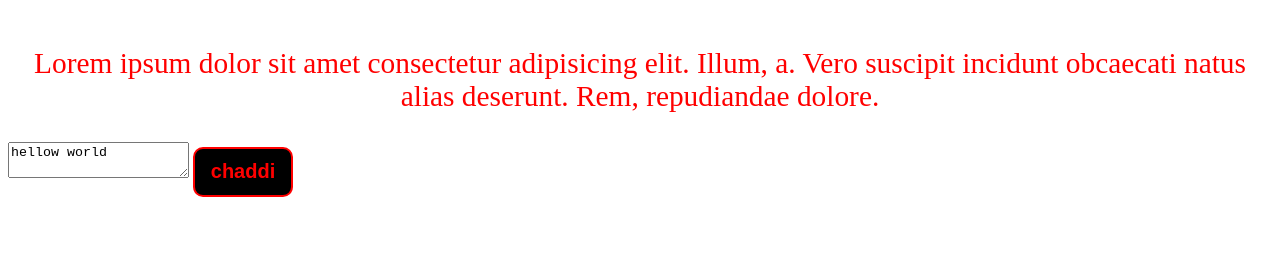
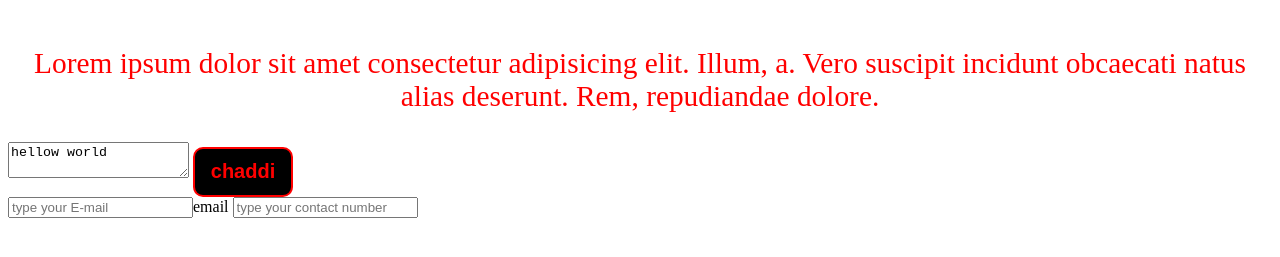
Before and after one commit to Hri01754doy/My-1st-website, a plain HTML site: page index.html in a window 1280 px wide. Shown: the part 317-574 px from the top of the page. Drawn offline with Linux system fonts and the light colour scheme.

Commit message:
added email and number form

```diff
--- a/index.html
+++ b/index.html
@@ -15,7 +15,8 @@
     <a href="https://www.youtube.com"><button class="button">
         chaddi
     </button></a></div>
-
+    <email><input type="text" placeholder="type your E-mail" required>email</email>
+    <input type="number" placeholder="type your contact number" name="" id="">
 
 </body>
 </html>
```
